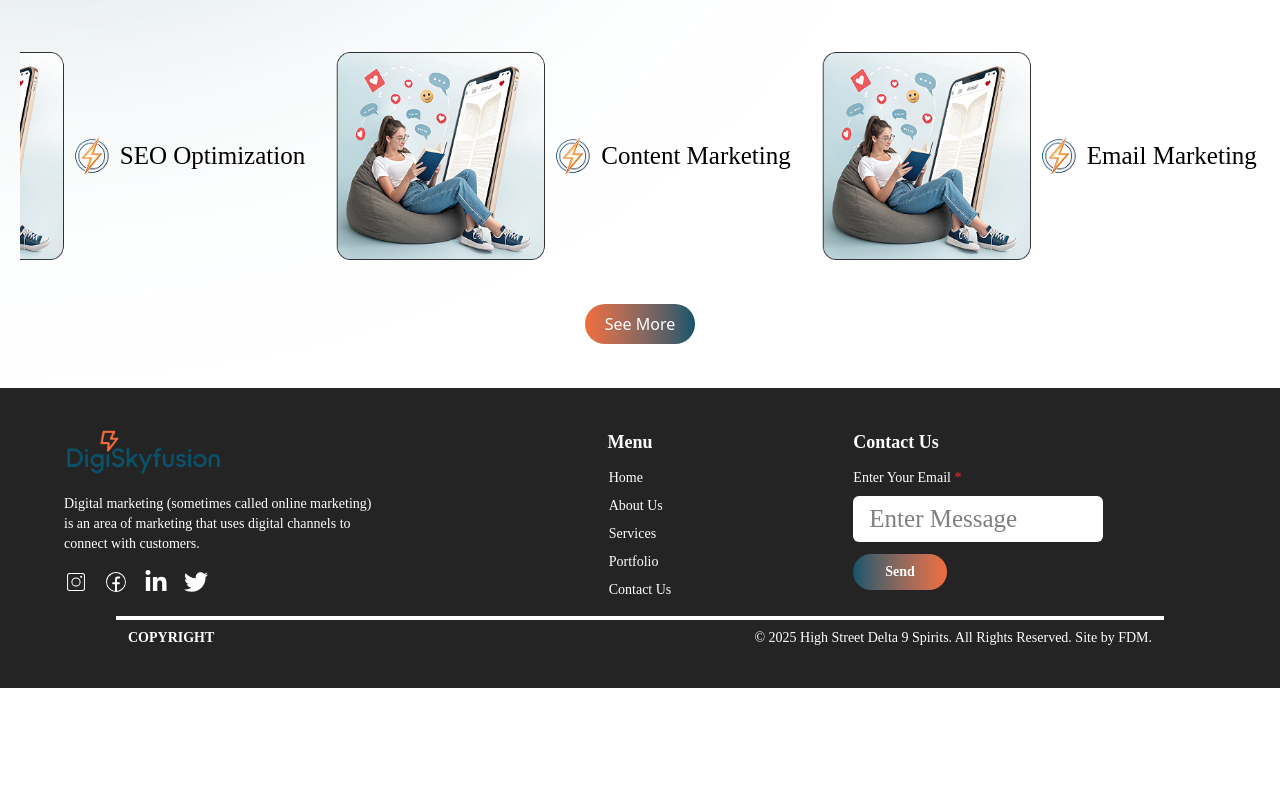
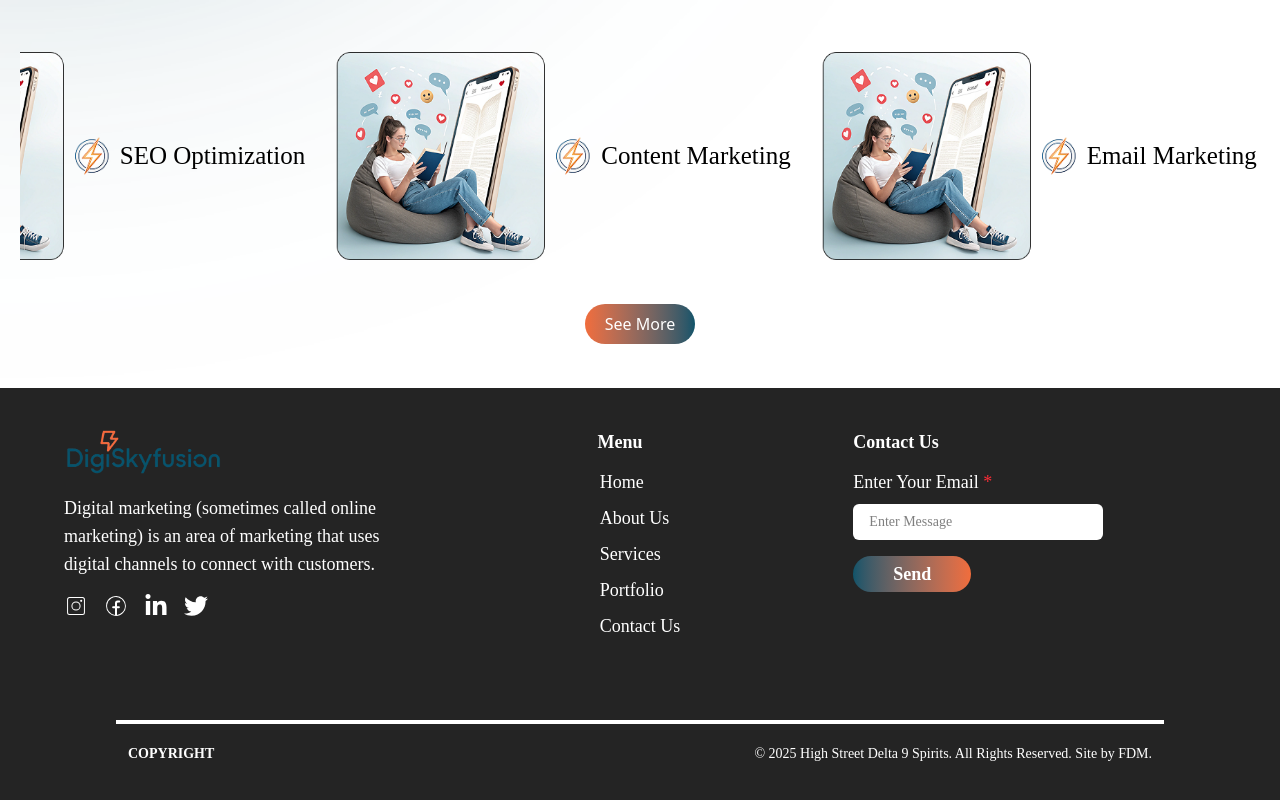
Before and after one commit to Digiskyfusion/DigiskyfusionWebsite, a React (Vite) app in the folder skyfusion/: page /services in a window 1280 px wide. Shown: the part 1992-2792 px from the top of the page. Before the commit the page ends 2680 px from the top, so only its background shows below. Built offline with nearby package versions, Linux system fonts and the light colour scheme.

Commit message:
did some changes

```diff
--- a/skyfusion/src/Components/Footer.jsx
+++ b/skyfusion/src/Components/Footer.jsx
@@ -1,27 +1,26 @@
 import React,{useEffect} from 'react';
+import { motion } from 'framer-motion';
 import footerlogo from './../assets/Images/logosky.png';
-import  "aos/dist/aos.css";
-import Aos from "aos"
 import { Link } from "react-router-dom";
 // Icons
 import { CiInstagram, CiFacebook } from "react-icons/ci";
 import { FaLinkedinIn } from "react-icons/fa6";
 import { FaTwitter } from "react-icons/fa";
 
-
 function Footer() {
-  useEffect(()=>{
-        Aos.init({duration:2000})
-        Aos.refresh();
-      })
   return (
-    <footer className="bg-[#242424] text-white py-10 px-6 md:px-16 poppins-thin">
-      <div className="max-w-7xl mx-auto grid grid-cols-1 md:grid-cols-3 gap-8 text-center md:text-left" data-aos="zoom-in">
-
+    <motion.footer
+      className="bg-[#242424] text-white py-10 px-6 md:px-16 poppins-thin"
+      initial={{ opacity: 0, y: 50 }}
+      whileInView={{ opacity: 1, y: 0 }}
+      transition={{ duration: 0.8 }}
+      viewport={{ once: false, amount: 0.2 }}
+    >
+      <div className="max-w-7xl mx-auto grid grid-cols-1 md:grid-cols-3 gap-8 text-center md:text-left">
         {/* {/ First Section - Logo & Social Links /} */}
         <div className="flex flex-col items-start">
           <img src={footerlogo} alt="Logo" className="w-40 h-auto mb-4" />
-          <p className="text-sm max-w-xs ">
+          <p className="text-sm md:text-lg max-w-2xl">
             Digital marketing (sometimes called online marketing) is an area of marketing that uses digital channels to connect with customers.
           </p>
           <div className="flex gap-4 mt-4 text-2xl">
@@ -32,49 +31,46 @@ function Footer() {
           </div>
         </div>
 
-            {/* {/ Second Section - Quick Links /} */}
-      <div className="flex flex-col items-start md:items-center md:justify-start">
-        <h1 className="text-lg font-semibold mb-3 mr-5">Menu</h1>
-        <ul className="space-y-2 text-sm text-start">
-          <li><Link to="/" className="hover:text-orange-400">Home</Link></li>
-          <li><Link to="/about" className="hover:text-orange-400">About Us</Link></li>
-          <li><Link to="/services" className="hover:text-orange-400">Services</Link></li>
-          <li><Link to="/portfolio" className="hover:text-orange-400">Portfolio</Link></li>
-          {/* <li><a href="#" className="hover:text-orange-400">Blog</a></li> */}
-          <li><Link to="/ContactUs" className="hover:text-orange-400">Contact Us</Link></li>
-        </ul>
-      </div>
-
+        {/* {/ Second Section - Quick Links /} */}
+        <div className="flex flex-col items-start md:items-center md:justify-start">
+          <h1 className="text-lg font-semibold mb-3 mr-10">Menu</h1>
+          <ul className="space-y-2 text-sm text-start">
+            <li><Link to="/" className="hover:text-orange-400 md:text-lg">Home</Link></li>
+            <li><Link to="/about" className="hover:text-orange-400 md:text-lg">About Us</Link></li>
+            <li><Link to="/services" className="hover:text-orange-400 md:text-lg">Services</Link></li>
+            <li><Link to="/portfolio" className="hover:text-orange-400 md:text-lg">Portfolio</Link></li>
+            <li><Link to="/ContactUs" className="hover:text-orange-400 md:text-lg">Contact Us</Link></li>
+          </ul>
+        </div>
 
         {/* {/ Third Section - Contact /} */}
         <div className="flex flex-col items-start">
-          <h3 className="text-lg font-semibold mb-3">Contact Us</h3>
-          <label htmlFor="email" className="block text-sm">
+          <h3 className="text-lg font-semibold mb-3 md:text-lg">Contact Us</h3>
+          <label htmlFor="email" className="block text-sm md:text-lg">
             Enter Your Email <span className="text-red-500">*</span>
           </label>
           <input
             type="text"
             placeholder="Enter Message"
-            className="bg-white text-black rounded-md py-2 px-4 mt-2 w-full max-w-[250px] outline-none"
+            className="bg-white text-sm py-2 text-black rounded-md mb-3 px-4 mt-2 w-full max-w-[250px] outline-none"
           />
-          <button className="cursor-pointer hidden md:block bg-gradient-to-r  from-[#0E546A] to-[#F16D3C] mt-3 md:px-8 md:py-2 rounded-full text-sm font-semibold">
+          <button className="cursor-pointer hidden md:block bg-gradient-to-r from-[#0E546A] to-[#F16D3C] mt-1 md:px-10 md:py-1 rounded-full text-sm font-semibold md:text-lg">
             Send
           </button>
-          <button className="cursor-pointer  block md:hidden bg-gradient-to-r from-[#8E24AA] to-[#FF69B4] mt-3 px-8  py-2 rounded-full text-sm font-semibold">
+          <button className="cursor-pointer block md:hidden bg-gradient-to-r from-[#8E24AA] to-[#FF69B4] mt-3 px-8 py-2 rounded-full text-sm font-semibold">
             Send
           </button>
         </div>
       </div>
-      <div className='flex justify-center mt-2 md:mt-0  '>
-      <hr className='mt-2 md:mt-4 w-full md:w-[91%] text-white border-2 '/>
+      <div className='flex justify-center mt-2 md:mt-0'>
+        <hr className='mt-2 md:mt-20 w-full md:w-[91%] text-white border-2' />
       </div>
-
       {/* {/ Bottom Footer /} */}
-      <div className="text-center md:flex md:justify-between mt-2 text-sm md:px-16  ">
+      <div className="text-center md:flex md:justify-between mt-5 text-sm md:px-16">
         <h1 className="font-bold">COPYRIGHT</h1>
         <p>© 2025 High Street Delta 9 Spirits. All Rights Reserved. Site by FDM.</p>
       </div>
-    </footer>
+    </motion.footer>
   );
 }
 
--- a/skyfusion/src/Components/Ourservices.jsx
+++ b/skyfusion/src/Components/Ourservices.jsx
@@ -38,8 +38,8 @@ function OurServices() {
         initial="hidden"
         animate={textControls}
         variants={{
-          hidden: { opacity: 0, x: -50 },
-          visible: { opacity: 1, x: 0, transition: { duration: 0.8 } },
+          hidden: { opacity: 0, y: 50 },
+          visible: { opacity: 1, y: 0, transition: { duration: 0.8 } },
         }}
         className='md:w-1/2 flex flex-col items-center md:items-start md:text-left'
       >
@@ -51,10 +51,10 @@ function OurServices() {
         </p>
 
         {/* Accordion Section */}
-                <div className='mt-4 md:mt-8 w-full Roboto-thin'>
+        <div className='mt-4 md:mt-8 w-full Roboto-thin'>
           {[
             { title: 'Branding & Identity', desc: 'Because your brand deserves to be unforgettable!' },
-            { title: 'Website Development', desc: 'We build websites that don’t just sit there; they talk,engage, and convert!' },
+            { title: 'Website Development', desc: 'We build websites that don’t just sit there; they talk, engage, and convert!' },
             { title: 'Social Media Marketing', desc: 'Likes, shares, and viral trends? We make them happen.' },
             { title: 'SEO & Content Strategy', desc: 'Because a business without Google rankings is like pizza without cheese (heartbreaking, right?).' },
             { title: 'Graphic & Video Creations', desc: '– Let’s make your brand visually stunning! We don’t just "work"—we create stories, connections, and success for our clients.' },
@@ -79,7 +79,6 @@ function OurServices() {
           ))}
         </div>
 
-
         {/* CTA Button */}
         <motion.button
           whileHover={{ scale: 1.05 }}
@@ -96,8 +95,8 @@ function OurServices() {
         initial="hidden"
         animate={imageControls}
         variants={{
-          hidden: { opacity: 0, x: 50 },
-          visible: { opacity: 1, x: 0, transition: { duration: 0.8 } },
+          hidden: { opacity: 0, y: 50 },
+          visible: { opacity: 1, y: 0, transition: { duration: 0.8 } },
         }}
         className='md:w-1/2 p-2'
       >
--- a/skyfusion/src/Components/Portfolio.jsx
+++ b/skyfusion/src/Components/Portfolio.jsx
@@ -12,7 +12,7 @@ function Portfolio() {
     >
       {/* Title */}
       <motion.h1
-        className="text-3xl font-medium text-start mb-6 Roboto-thin"
+        className="text-5xl font-extrabold mt-3 text-center Roboto-thin"
         initial={{ opacity: 0, x: -50 }}
         whileInView={{ opacity: 1, x: 0 }}
         transition={{ duration: 0.6 }}
@@ -23,7 +23,7 @@ function Portfolio() {
 
       {/* Description */}
       <motion.p
-        className="text-start mb-12 md:w-[28%] font-normal text-3xl poppins-thin"
+        className="text-xl font-light md:w-3/5 mt-3 text-center mx-auto  leading-relaxed poppins-thin"
         initial={{ opacity: 0, x: -50 }}
         whileInView={{ opacity: 1, x: 0 }}
         transition={{ duration: 0.6, delay: 0.2 }}
@@ -32,10 +32,8 @@ function Portfolio() {
         Explore our success stories and discover how we’ve helped businesses achieve their digital goals.
       </motion.p>
 
-      {/* Additional Paragraph */}
-
       {/* Portfolio Grid */}
-      <div className="grid grid-cols-1 md:grid-cols-2 gap-8">
+      <div className="grid grid-cols-1 md:grid-cols-2 gap-8 mt-4">
         <div>
           <PortfolioItem title="Digital Strategies" progress={94} />
           <PortfolioItem title="SEO Dominance" progress={98} />
--- a/skyfusion/src/Components/RotatedSlider.jsx
+++ b/skyfusion/src/Components/RotatedSlider.jsx
@@ -28,7 +28,7 @@ export default function RotatedSlider() {
           style={{ backgroundImage: `url(${digi})` }}
         >
           {/* Dark Overlay for better text visibility */}
-          <div className="absolute inset-0 bg-black bg-opacity-60"></div>
+          <div className="absolute inset-0 bg-black opacity-70"></div>
 
           <motion.div
             className="relative z-10 p-6 text-center opacity-0 group-hover:opacity-100 transition-all duration-500 transform translate-y-5 group-hover:translate-y-0"
--- a/skyfusion/src/Components/WholeCircle.jsx
+++ b/skyfusion/src/Components/WholeCircle.jsx
@@ -13,7 +13,7 @@ function WholeCircle() {
         <motion.div
             className="px-5 relative mt-20 md:mt-8"
             initial={{ opacity: 0, y: 50 }}
-            whileInView={{ opacity: 1, y: 0, rotate: [0, 2, -2, 0] }}
+            whileInView={{ opacity: 1, y: 0 }}
             transition={{ duration: 0.8, ease: "easeOut" }}
             viewport={{ once: false, amount: 0.2 }}
         >
@@ -22,11 +22,10 @@ function WholeCircle() {
                     {obj.map((current, index) => (
                         <motion.div
                             key={index}
-                            initial={{ opacity: 0, y: 30 }}
-                            whileInView={{ opacity: 1, y: 0 }}
-                            exit={{ opacity: 0, y: -30 }}
+                            initial={{ opacity: 0, scale: 0.8 }}
+                            whileInView={{ opacity: 1, scale: 1 }}
                             transition={{ duration: 0.5, ease: "easeOut", delay: index * 0.2 }}
-                            whileHover={{ scale: 1.1, rotate: 2 }}
+                            whileHover={{ scale: 1.05, boxShadow: "0px 4px 15px rgba(255, 255, 255, 0.3)" }}
                             className="flex flex-col items-center text-white text-center p-4 bg-white/10 backdrop-blur-lg rounded-lg shadow-md hover:bg-white/20 transition duration-300"
                         >
                             <h1 className="text-lg font-bold">{current.name}</h1>
```
Also changed, not shown: skyfusion/src/Components/Chooseus.jsx (+50 -21 lines).
